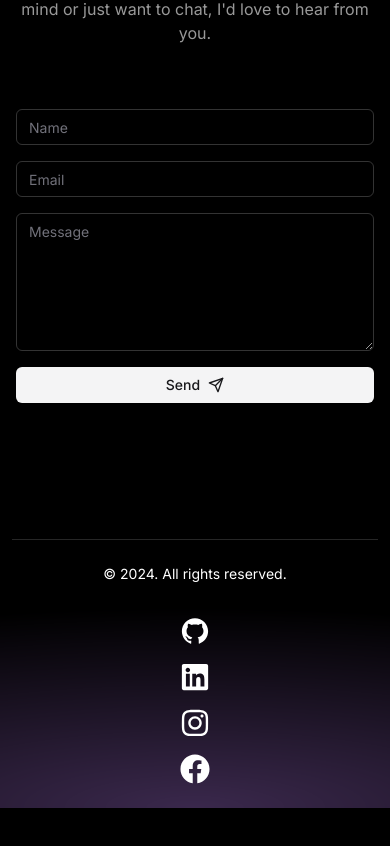
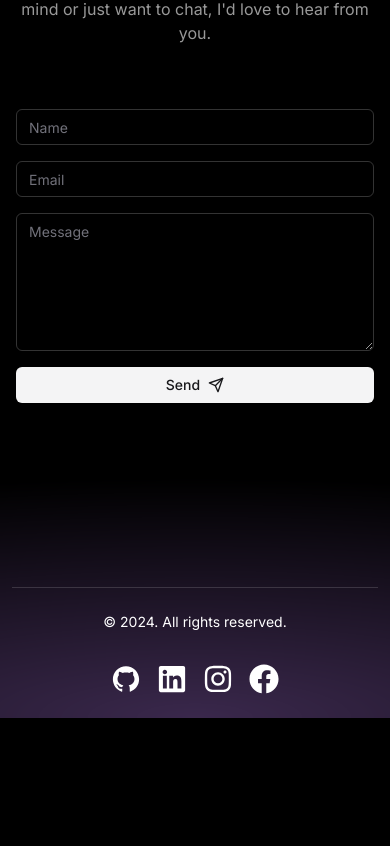
Before and after one commit to Mahmudulshawn/portfolio, a Next.js app: page / in a window 390 px wide. Shown: the part 5524-6370 px from the top of the page. After the commit the page ends 6242 px from the top, so only its background shows below. Built offline with nearby package versions, Linux system fonts and the light colour scheme; a web font is replaced by a local one.

Commit message:
fixed the footer bottom padding and changed the layout a bit

```diff
--- a/app/layout.js
+++ b/app/layout.js
@@ -1,6 +1,8 @@
 import { Inter, Calistoga } from "next/font/google";
 import "./globals.css";
 import { twMerge } from "tailwind-merge";
+import Header from "@/sections/Header";
+import Footer from "@/sections/Footer";
 
 const inter = Inter({
   subsets: ["latin"],
@@ -27,7 +29,10 @@ export default function RootLayout({ children }) {
           "antialiased font-sans bg-black text-white"
         )}
       >
+        <Header />
+
         {children}
+        <Footer />
       </body>
     </html>
   );
--- a/app/page.js
+++ b/app/page.js
@@ -1,21 +1,17 @@
 import About from "@/sections/About";
 import Contact from "@/sections/Contact";
-import Footer from "@/sections/Footer";
-import Header from "@/sections/Header";
 import Hero from "@/sections/Hero";
 import Projects from "@/sections/Projects";
 import Skills from "@/sections/Skills";
 
 export default function Home() {
   return (
-    <div className="pb-16">
-      <Header />
+    <div className="pb-12">
       <Hero />
       <Projects />
       <Skills />
       <About />
       <Contact />
-      <Footer />
     </div>
   );
 }
--- a/sections/Footer.js
+++ b/sections/Footer.js
@@ -26,11 +26,11 @@ const Footer = () => {
   ];
   return (
     <footer className="relative overflow-x-clip mt-10">
-      <div className="absolute bg-purple-400/30 [mask-image:radial-gradient(50%_50%_at_bottom_center,black,transparent)] h-[400px] w-[1600px] bottom-0 left-1/2 -translate-x-1/2 -z-20"></div>
+      <div className="absolute bg-purple-400/30 [mask-image:radial-gradient(60%_60%_at_bottom_center,black,transparent)] h-[400px] w-[1600px] bottom-0 left-1/2 -translate-x-1/2 -z-20"></div>
       <div className="px-3">
         <div className="border-t border-white/15 py-6 text-sm flex flex-col md:flex-row md:justify-between items-center gap-8">
           <div>&copy; 2024. All rights reserved.</div>
-          <div className="flex flex-col md:flex-row items-center gap-4">
+          <div className="flex flex-row items-center gap-4">
             {footerIcons.map((icon, index) => (
               <div key={index}>
                 <Link href={icon.link} className="text-3xl">
```
